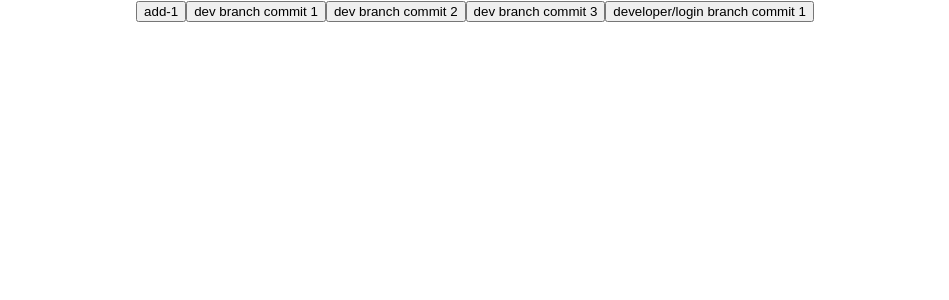
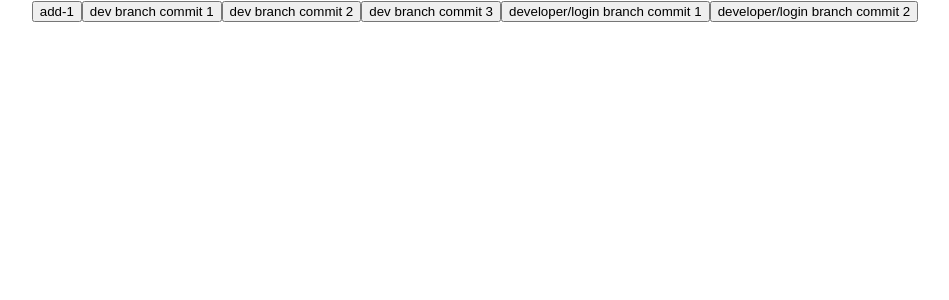
Before and after one commit to Srh-Yakovenko-ua/git-training, a React (Create React App) app: page / in a window 1280 px wide. Shown: the top 300 px of the page, without its empty margins (165-1114 px from the left). Built offline with nearby package versions, Linux system fonts and the light colour scheme.

Commit message:
developer/login branch commit 2

```diff
--- a/src/App.tsx
+++ b/src/App.tsx
@@ -11,6 +11,7 @@ function App() {
             <button>dev branch commit 2</button>
             <button>dev branch commit 3</button>
             <button>developer/login branch commit 1</button>
+            <button>developer/login branch commit 2</button>
         </div>
     );
 }
```
